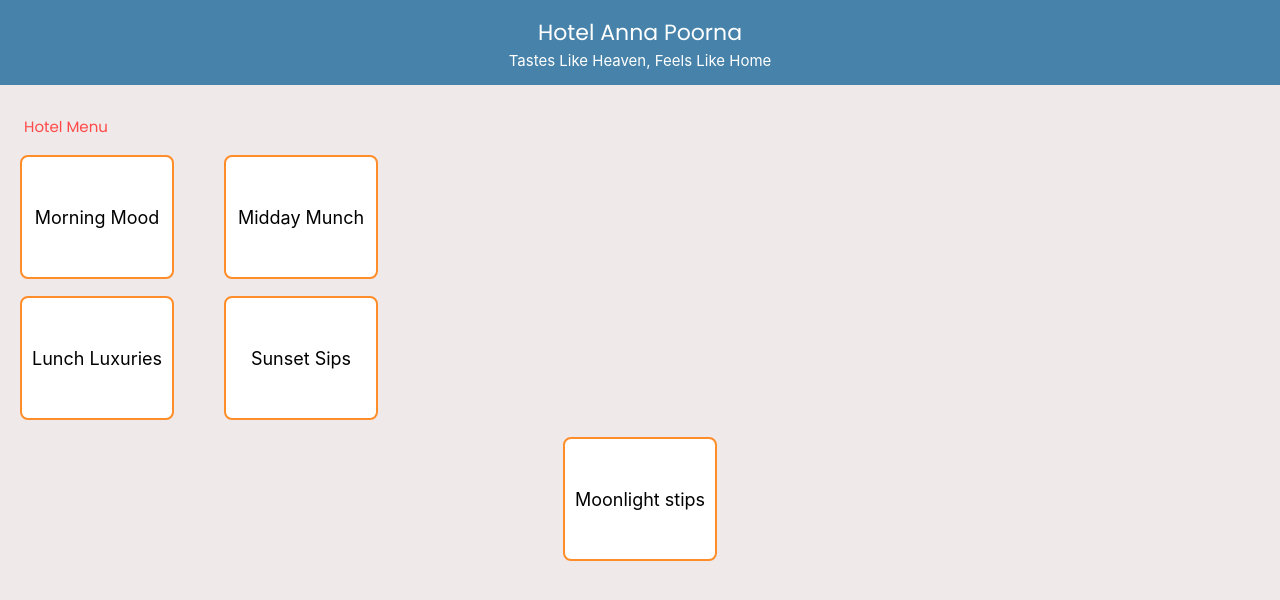
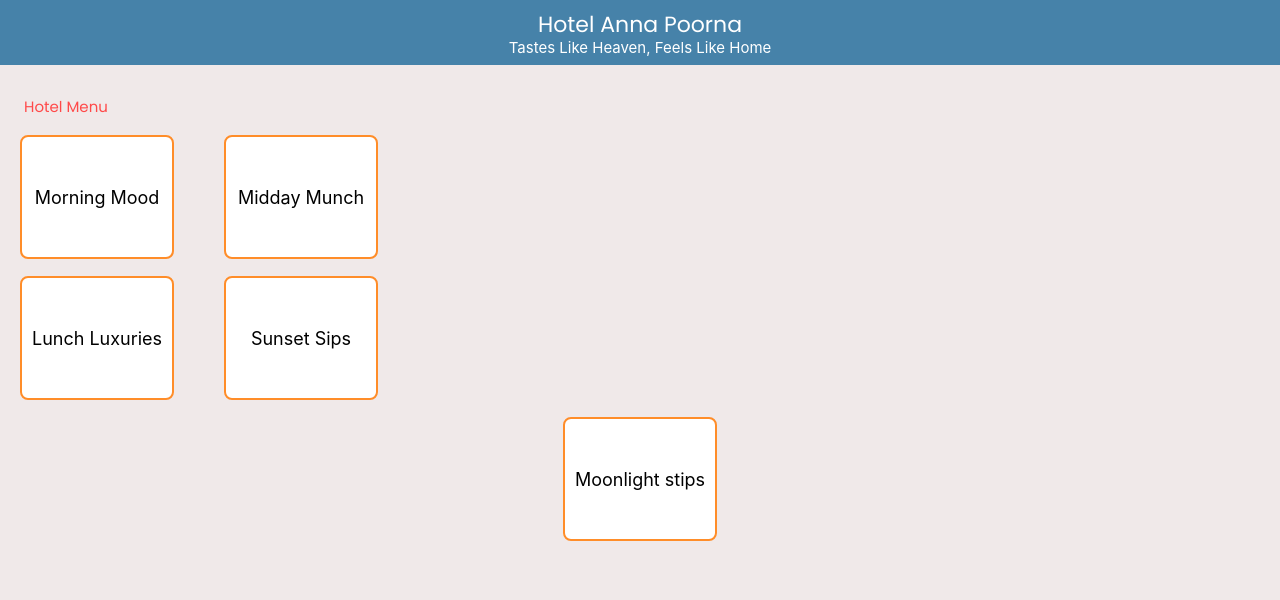
Before and after one commit to ASHINAY/Hotel-menu-fe, a React (Create React App) app: page / in a window 1280 px wide. Shown: the top 600 px of the page. Built offline with nearby package versions, Linux system fonts and the light colour scheme.

Commit message:
opacity concept

```diff
--- a/src/Pages/HomePage.css
+++ b/src/Pages/HomePage.css
@@ -5,7 +5,7 @@
 }
 
 .MainContainer {
-  height: 85px;
+  height: 65px;
   display: flex;
   flex-direction: column;
   background: #4682A9;
--- a/src/Pages/HomePage.jsx
+++ b/src/Pages/HomePage.jsx
@@ -7,7 +7,7 @@ function HomePage() {
     <div className='wholePage'>
       <div className='MainContainer'>
         <div className='Title' >Hotel Anna Poorna</div>
-        <span style={{ fontSize: "15px", marginTop: '5px' }}>Tastes Like Heaven, Feels Like Home</span>
+        <div style={{ fontSize: "15px",opacity:'0.1-1%' }}>Tastes Like Heaven, Feels Like Home</div>
       </div>
       <div className='Hotel'>Hotel Menu</div>
       <div className='MorningContainer'>
```
